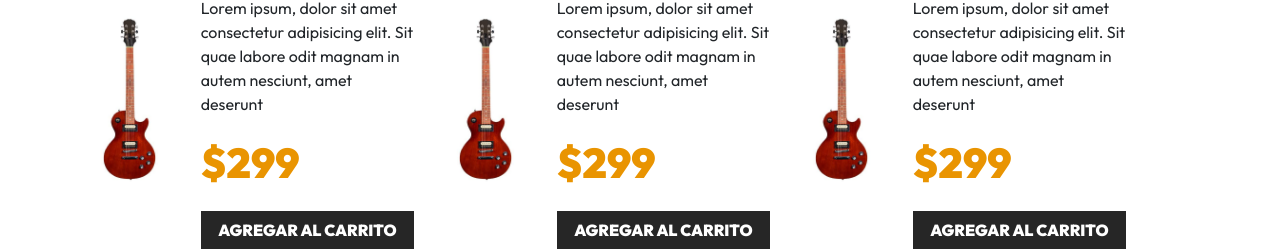
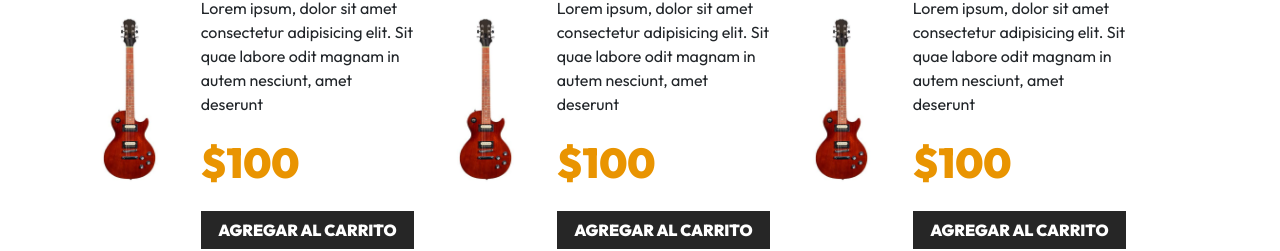
Before and after one commit to bmenc/guitarla, a React (Vite) app: page / in a window 1280 px wide. Shown: the part 406-657 px from the top of the page. Built offline with nearby package versions, Linux system fonts and the light colour scheme.

Commit message:
65. ¿Qué son los Props?

```diff
--- a/src/App.jsx
+++ b/src/App.jsx
@@ -12,7 +12,12 @@ function App() {
       <main className="container-xl mt-5">
         <h2 className="text-center">Nuestra Colección</h2>
         <div className="row mt-5">
-          {data.map(() => (<Guitar/>))}
+          {data.map(() => (
+            <Guitar
+              price={100}
+              auth={true}
+            />
+          ))}
         </div>
       </main>
       <footer className="bg-dark mt-5 py-5">
--- a/src/components/Guitar.jsx
+++ b/src/components/Guitar.jsx
@@ -1,4 +1,7 @@
-export default function Guitar() {
+export default function Guitar(props) {
+    console.log(props.price);
+    console.log(props.auth);
+
     return (
         <div className="col-md-6 col-lg-4 my-4 row align-items-center">
             <div className="col-4">
@@ -7,7 +10,7 @@ export default function Guitar() {
             <div className="col-8">
                 <h3 className="text-black fs-4 fw-bold text-uppercase">Lukather</h3>
                 <p>Lorem ipsum, dolor sit amet consectetur adipisicing elit. Sit quae labore odit magnam in autem nesciunt, amet deserunt</p>
-                <p className="fw-black text-primary fs-3">$299</p>
+                <p className="fw-black text-primary fs-3">${props.price}</p>
                 <button
                     type="button"
                     className="btn btn-dark w-100"
```
